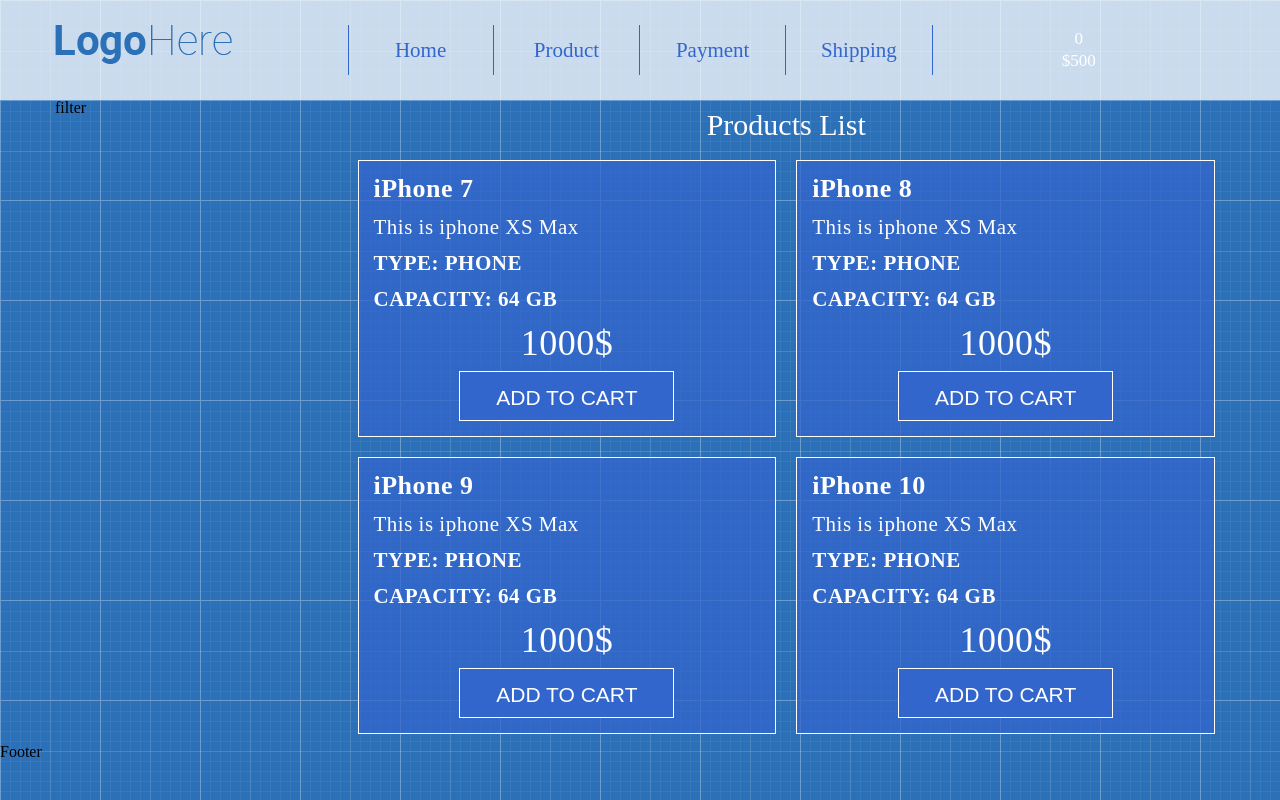
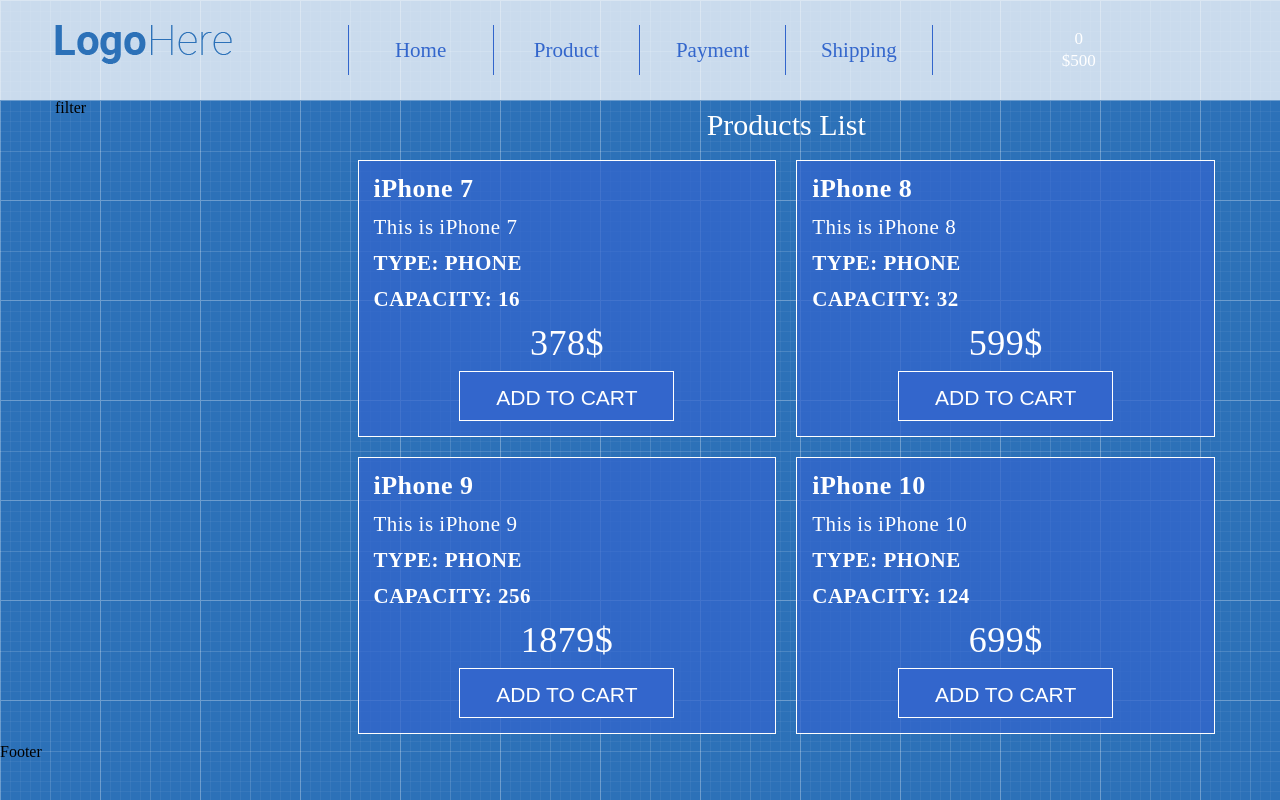
Before and after one commit to KRybiy/shop-project, a React (Create React App) app: page / in a window 1280 px wide. Built offline with nearby package versions, Linux system fonts and the light colour scheme.

Commit message:
added props description, type, capacity, price

```diff
--- a/src/App/Main/Products/ProductListItem.js
+++ b/src/App/Main/Products/ProductListItem.js
@@ -4,10 +4,10 @@
     return (
         <div className="product-list-item">
             <h2 className="product-title"> {props.name}</h2>
-            <div className="product-description"> This is iphone XS Max </div>
-            <div className="product-features"> Type: phone </div>
-            <div className="product-features"> Capacity: 64 Gb</div>
-            <div className="product-price"> 1000$ </div>
+            <div className="product-description"> {props.description}</div>
+            <div className="product-features"> Type: {props.type} </div>
+            <div className="product-features"> Capacity: {props.capacity}</div>
+            <div className="product-price"> {props.price}$</div>
             <button className="btn-add-to-cart"> Add to Cart </button>
         </div>
     )
--- a/src/App/Main/Products/ProductsList.js
+++ b/src/App/Main/Products/ProductsList.js
@@ -9,21 +9,37 @@
                 <div className="col-lg-6">
                     <ProductListItem
                     name="iPhone 7"
+                    description="This is iPhone 7"
+                    type='phone'
+                    capacity='16'
+                    price='378'
                     />
                 </div>
                 <div className="col-lg-6">
                     <ProductListItem
                     name="iPhone 8"
+                    description="This is iPhone 8"
+                    type='phone'
+                    capacity='32'
+                    price='599'
                     />
                 </div>
                 <div className="col-lg-6">
                     <ProductListItem
                     name="iPhone 9"
+                    description="This is iPhone 9"
+                    type='phone'
+                    capacity='256'
+                    price='1879'
                     />
                 </div>
                 <div className="col-lg-6">
                     <ProductListItem
                     name="iPhone 10"
+                    description="This is iPhone 10"
+                    type='phone'
+                    capacity='124'
+                    price='699'
                     />
                 </div>
             </div>
```
